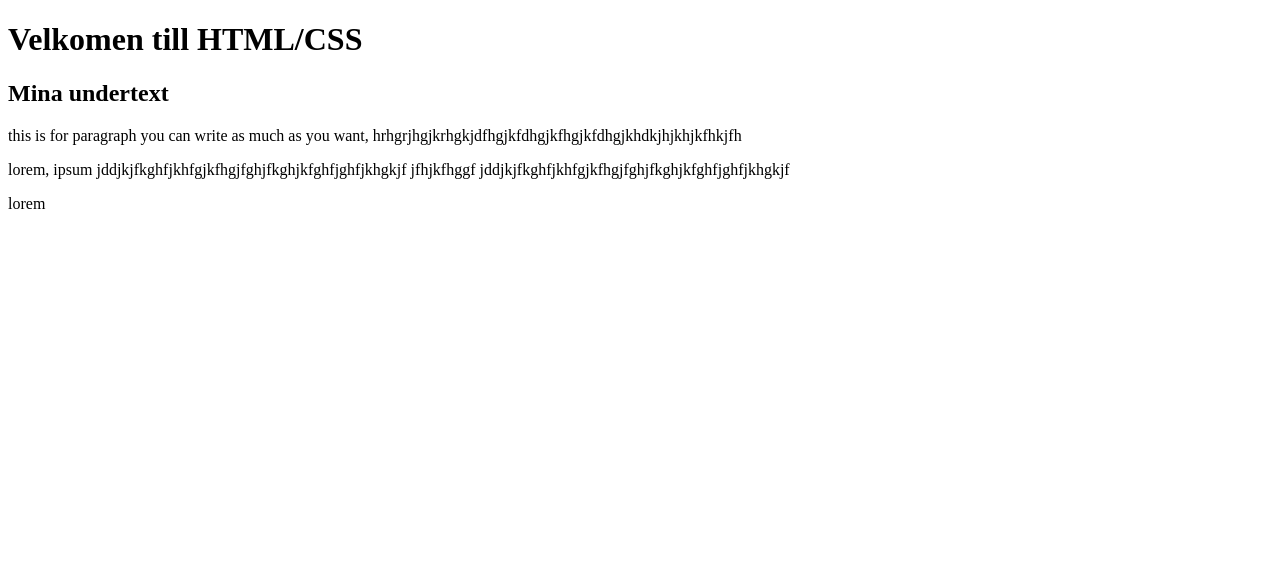
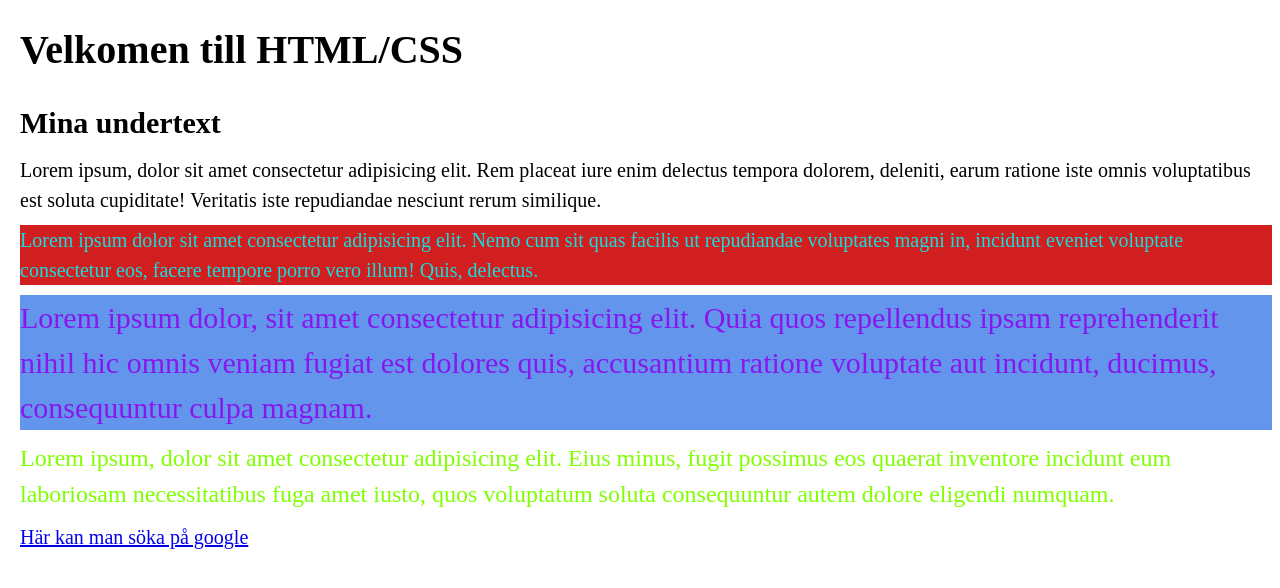
Before and after one commit to swapHar/htmlTrial1, a plain HTML site: page index.html in a window 1280 px wide. Drawn offline with Linux system fonts and the light colour scheme.

Commit message:
second push

```diff
--- a/index.html
+++ b/index.html
@@ -2,13 +2,16 @@
 <html>
     <head>
         <title> Mina Första hemsida </title>
+        <link rel="stylesheet" href="style.css">
     </head>
     <body>
         <h1>Velkomen till HTML/CSS </h1>
         <h2>Mina undertext </h2>
-        <p>this is for paragraph you can write as much as you want,
-            hrhgrjhgjkrhgkjdfhgjkfdhgjkfhgjkfdhgjkhdkjhjkhjkfhkjfh </p>
-        <p class="lorem">lorem, ipsum jddjkjfkghfjkhfgjkfhgjfghjfkghjkfghfjghfjkhgkjf jfhjkfhggf jddjkjfkghfjkhfgjkfhgjfghjfkghjkfghfjghfjkhgkjf</p>
-        <p id="lorem">lorem</p>
+        <p>Lorem ipsum, dolor sit amet consectetur adipisicing elit. Rem placeat iure enim delectus tempora dolorem, deleniti, earum ratione iste omnis voluptatibus est soluta cupiditate! Veritatis iste repudiandae nesciunt rerum similique.</p>
+        <p class="lorem">Lorem ipsum dolor sit amet consectetur adipisicing elit. Nemo cum sit quas facilis ut repudiandae voluptates magni in, incidunt eveniet voluptate consectetur eos, facere tempore porro vero illum! Quis, delectus.</p>
+        <p id="lorem">Lorem ipsum dolor, sit amet consectetur adipisicing elit. Quia quos repellendus ipsam reprehenderit nihil hic omnis veniam fugiat est dolores quis, accusantium ratione voluptate aut incidunt, ducimus, consequuntur culpa magnam.</p>
+        <p class="double class-name">Lorem ipsum, dolor sit amet consectetur adipisicing elit. Eius minus, fugit possimus eos quaerat inventore incidunt eum laboriosam necessitatibus fuga amet iusto, quos voluptatum soluta consequuntur autem dolore eligendi numquam.</p>
+        <a href="https://google.com">Här kan man söka på google </a>
     </body>
+
 </html>
--- /dev/null
+++ b/style.css
@@ -0,0 +1,41 @@
+
+body {
+    font-family: 'Times New Roman', Times, serif;
+    font-size: 20px;
+    line-height: 1.5;
+    margin-left: 20px;
+    padding: 0;
+}
+
+h1{
+    font-size: 40px;
+    margin-top: 20px;
+    margin-bottom: 10px;
+}
+
+h2{
+    font-size: 30px;
+    margin-top: 20px;
+    margin-bottom: 10px;
+}
+
+p{
+    margin-top: 0;
+    margin-bottom: 10px;
+}
+
+.lorem{
+    font-size: 20px;
+    background-color: rgb(209, 30, 30);
+    color: rgb(22, 222, 222);
+}
+#lorem{
+    font-size: 30px;
+    background-color: cornflowerblue;
+    color: rgb(134, 24, 237);
+}
+
+.double.class-name{
+    color: chartreuse;
+    font-size: larger;
+}
```
